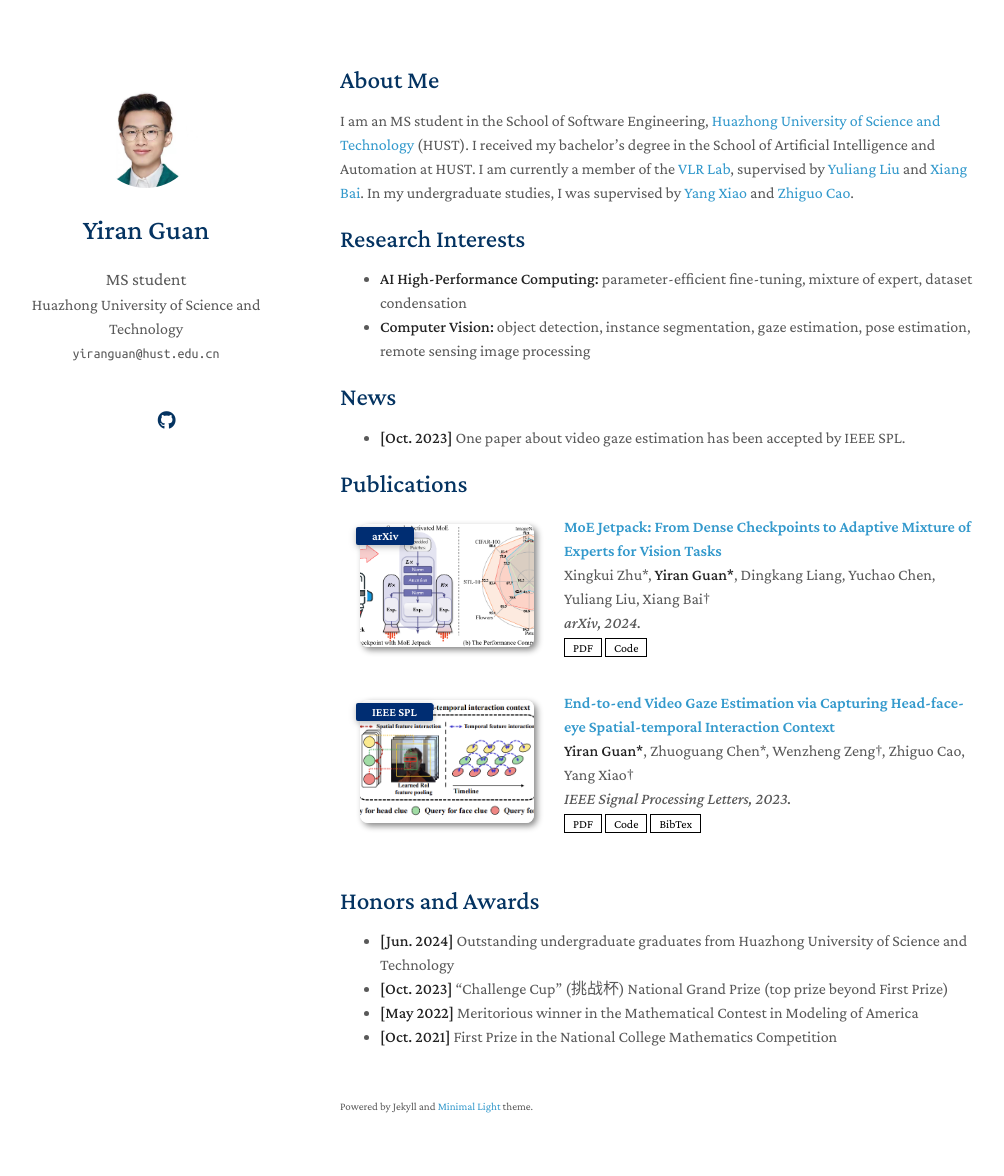
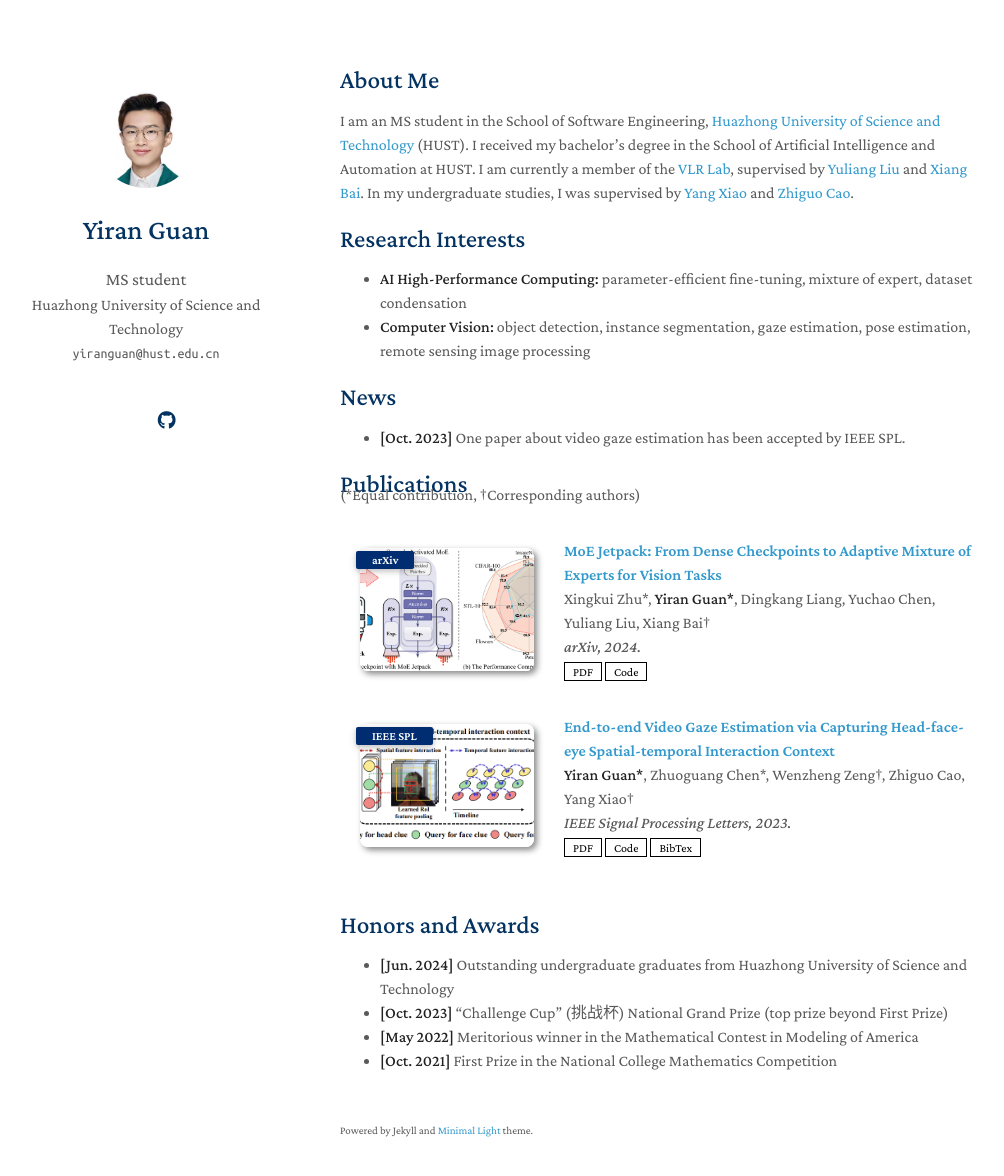
Before and after one commit to 1ranGuan/1ranGuan.github.io, a Jekyll site: the page built from index.md, in a window 1280 px wide and 1211 px high. Shown: the top 1176 px of the window, without its empty margins (130-1134 px from the left). Built offline with Jekyll 4.4.1, drawn with Linux system fonts in a browser that asks for light colours; nearby versions of some CDN libraries; a style sheet for code colours, icons or effects is not loaded; our own code applies the rules of GitHub Pages for plain Markdown files.

Commit message:
Update publications.md

```diff
--- a/_includes/publications.md
+++ b/_includes/publications.md
@@ -1,4 +1,6 @@
 <h2 id="publications" style="margin: 2px 0px -15px;">Publications</h2>
+
+(*Equal contribution, †Corresponding authors)
 
 <div class="publications">
 <ol class="bibliography">
```
